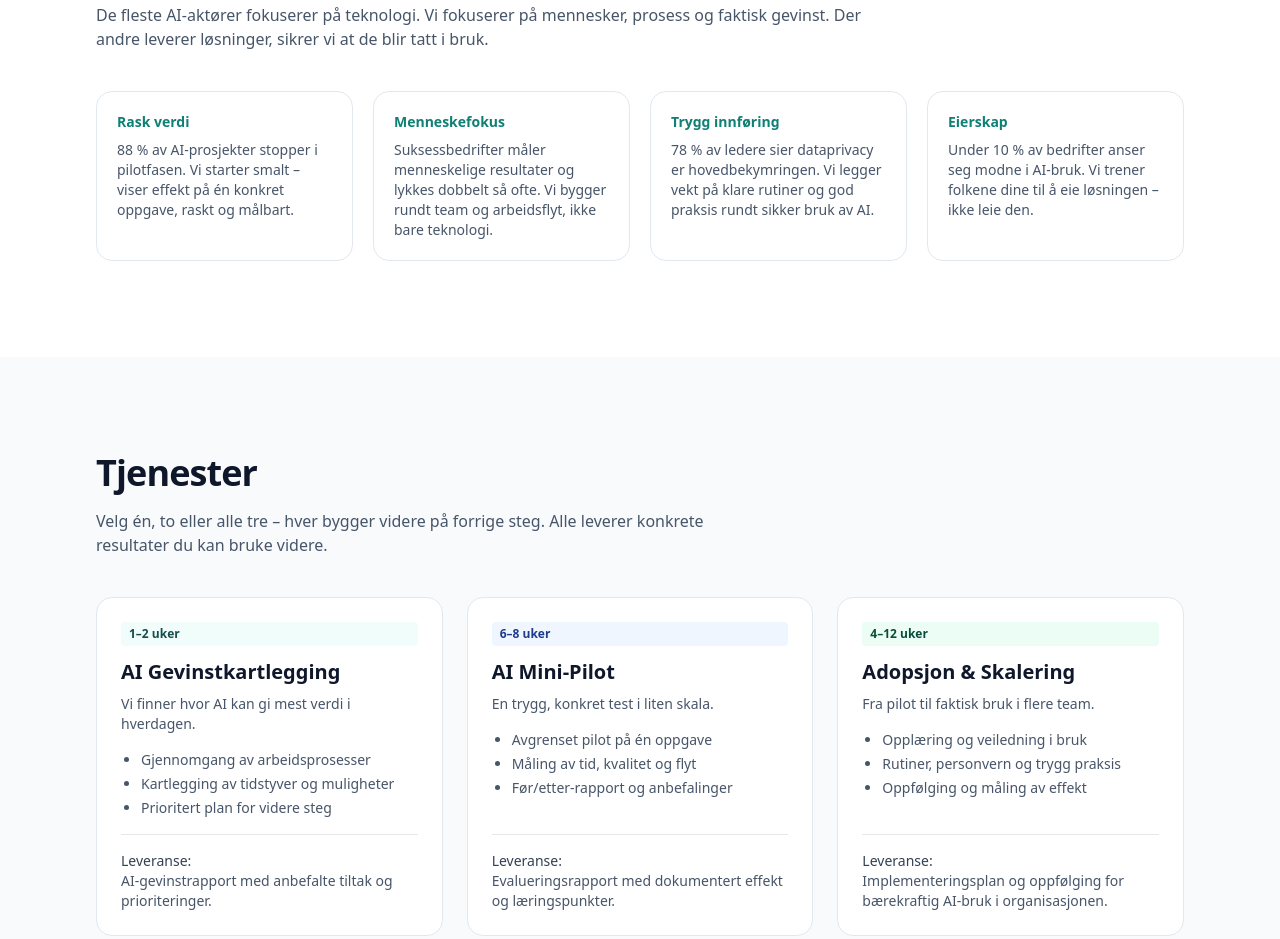
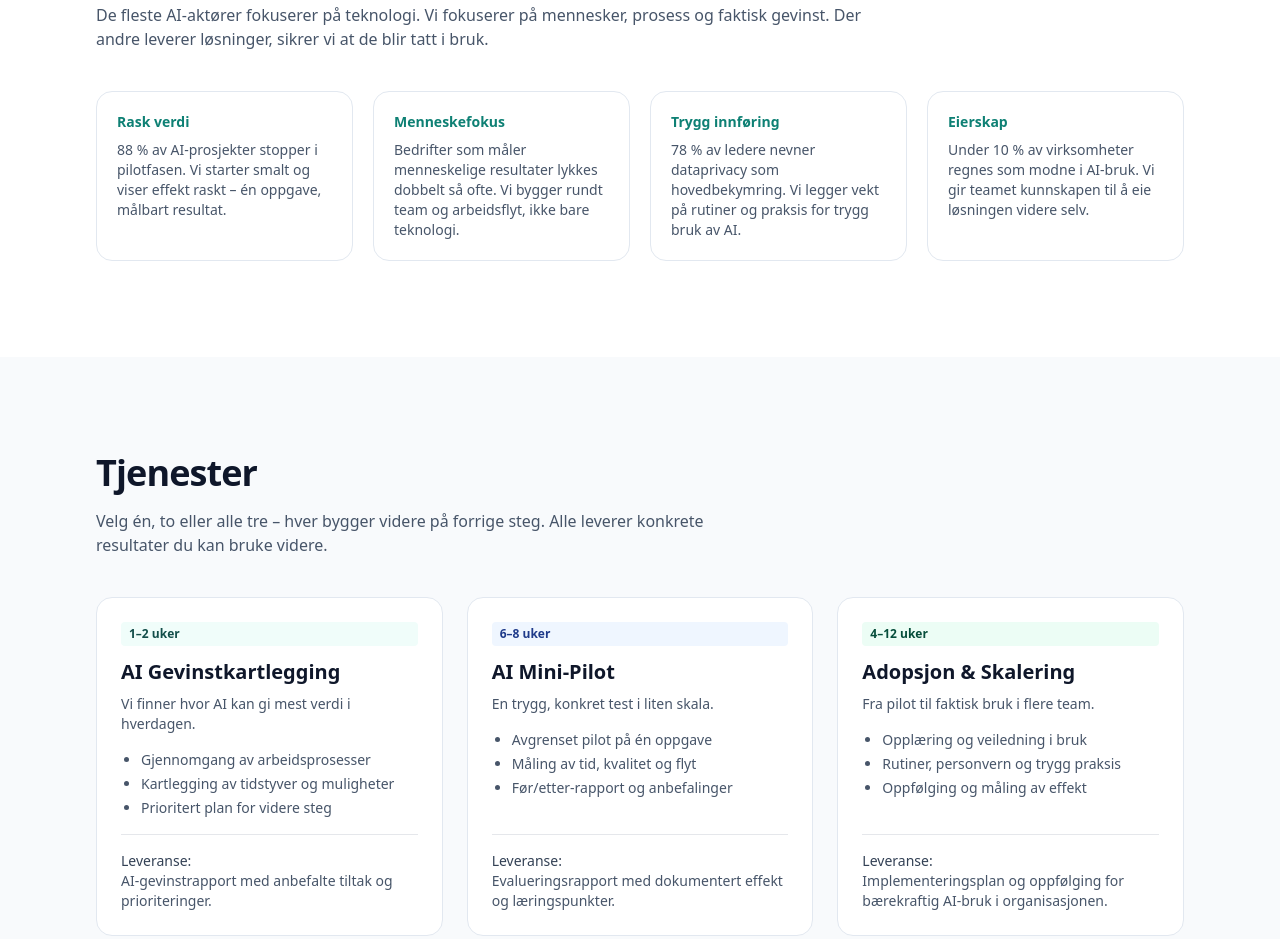
Before and after one commit to bmflindrum-realiser/realiser-static-site, a plain HTML site: page index.html in a window 1280 px wide. Shown: the part 786-1725 px from the top of the page. Drawn offline with nearby package versions, Linux system fonts and the light colour scheme.

Commit message:
Update index.html

```diff
--- a/index.html
+++ b/index.html
@@ -78,22 +78,26 @@
         <div class="rounded-2xl border border-slate-200 p-5">
           <div class="text-[var(--brand)] font-semibold text-sm">Rask verdi</div>
           <p class="mt-2 text-sm text-slate-600">88 % av AI-prosjekter stopper i pilotfasen.
-Vi starter smalt – viser effekt på én konkret oppgave, raskt og målbart.</p>
+
+Vi starter smalt og viser effekt raskt – én oppgave, målbart resultat.</p>
         </div>
         <div class="rounded-2xl border border-slate-200 p-5">
           <div class="text-[var(--brand)] font-semibold text-sm">Menneskefokus</div>
-          <p class="mt-2 text-sm text-slate-600">Suksessbedrifter måler menneskelige resultater og lykkes dobbelt så ofte.
+          <p class="mt-2 text-sm text-slate-600">Bedrifter som måler menneskelige resultater lykkes dobbelt så ofte.
+
 Vi bygger rundt team og arbeidsflyt, ikke bare teknologi.</p>
         </div>
         <div class="rounded-2xl border border-slate-200 p-5">
           <div class="text-[var(--brand)] font-semibold text-sm">Trygg innføring</div>
-          <p class="mt-2 text-sm text-slate-600">78 % av ledere sier dataprivacy er hovedbekymringen.
-Vi legger vekt på klare rutiner og god praksis rundt sikker bruk av AI.</p>
+          <p class="mt-2 text-sm text-slate-600">78 % av ledere nevner dataprivacy som hovedbekymring.
+
+Vi legger vekt på rutiner og praksis for trygg bruk av AI.</p>
         </div>
         <div class="rounded-2xl border border-slate-200 p-5">
           <div class="text-[var(--brand)] font-semibold text-sm">Eierskap</div>
-          <p class="mt-2 text-sm text-slate-600">Under 10 % av bedrifter anser seg modne i AI-bruk.
-Vi trener folkene dine til å eie løsningen – ikke leie den.</p>
+          <p class="mt-2 text-sm text-slate-600">Under 10 % av virksomheter regnes som modne i AI-bruk.
+
+Vi gir teamet kunnskapen til å eie løsningen videre selv.</p>
         </div>
       </div>
     </div>
```
